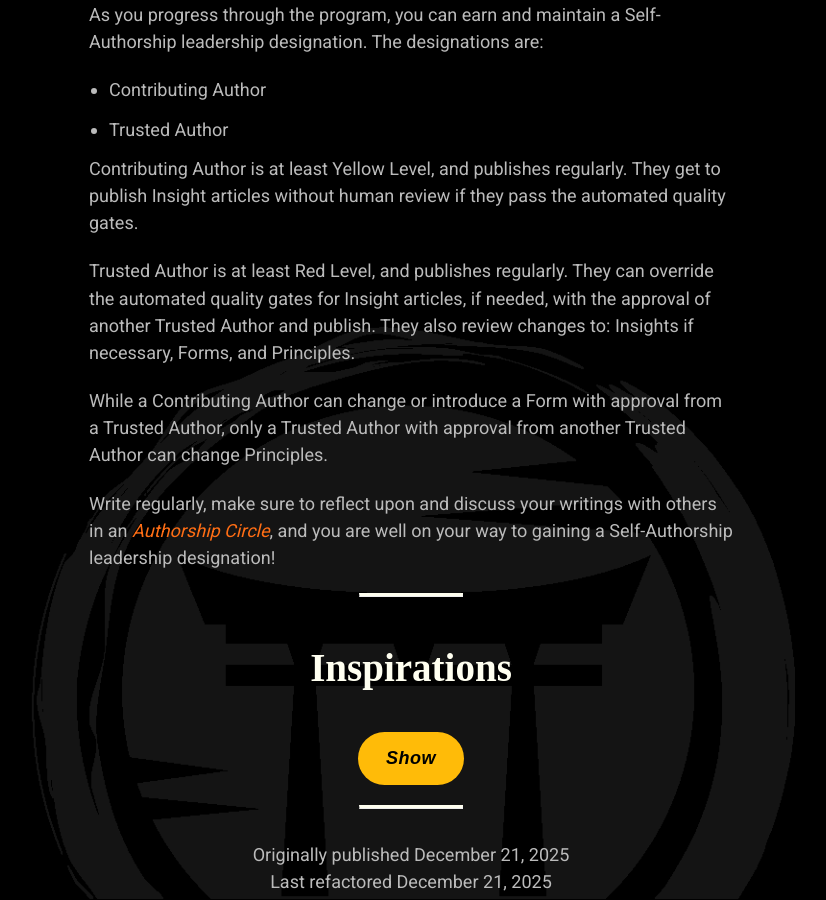
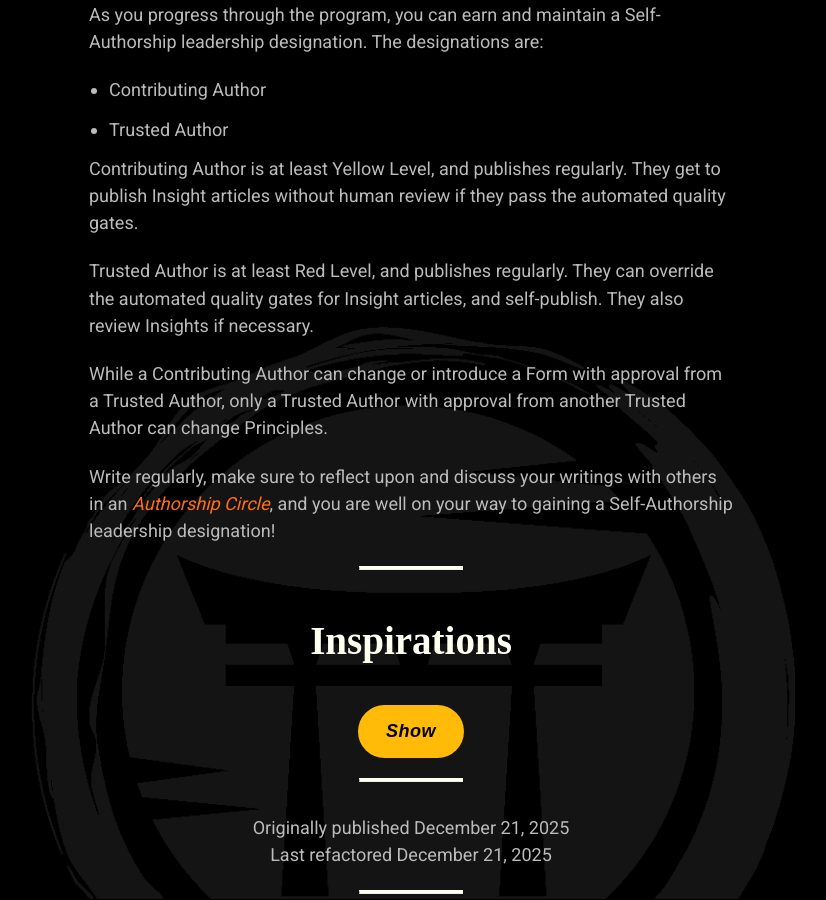
Before and after one commit to mindset-dojo/mindset-dojo.github.io, a Jekyll site: the page built from _forms/self-authorship.md, in a window 1280 px wide and 900 px high, scrolled down 1020 px. Shown: the whole window, without its empty margins (229-1055 px from the left). Built offline with Jekyll 4.4.1, drawn with Linux system fonts in a browser that asks for light colours; some web fonts are replaced.

Commit message:
refactor(self-authorship): remove references to forms and principles in trusted author responsibilities.

```diff
--- a/_forms/self-authorship.md
+++ b/_forms/self-authorship.md
@@ -40,7 +40,7 @@ As you progress through the program, you can earn and maintain a Self-Authorship
 
 Contributing Author is at least Yellow Level, and publishes regularly. They get to publish Insight articles without human review if they pass the automated quality gates.
 
-Trusted Author is at least Red Level, and publishes regularly. They can override the automated quality gates for Insight articles, if needed, with the approval of another Trusted Author and publish. They also review changes to: Insights if necessary, Forms, and Principles.
+Trusted Author is at least Red Level, and publishes regularly. They can override the automated quality gates for Insight articles, and self-publish. They also review Insights if necessary.
 
 While a Contributing Author can change or introduce a Form with approval from a Trusted Author, only a Trusted Author with approval from another Trusted Author can change Principles.
 
```
